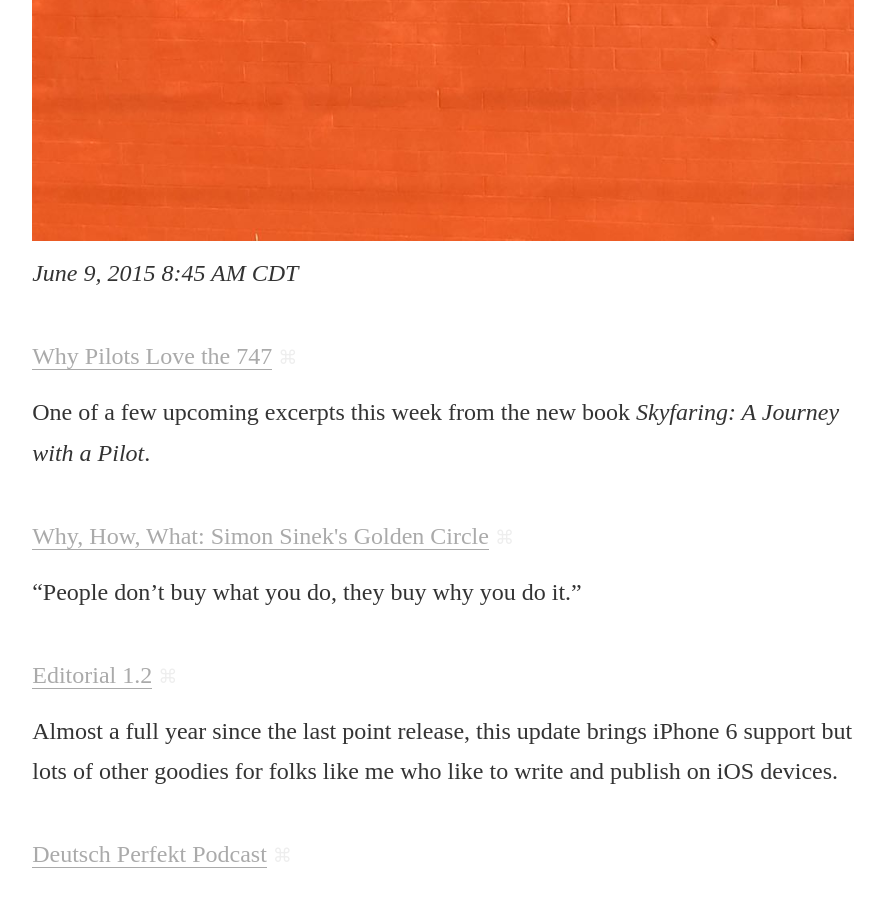
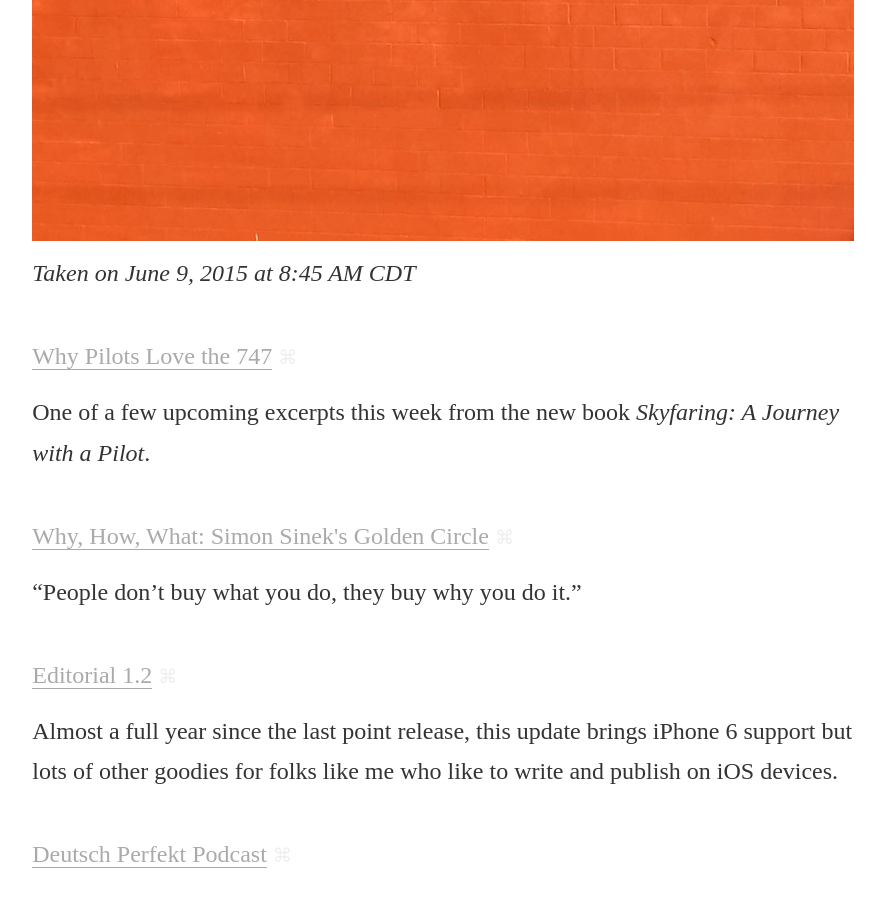
Before and after one commit to ryanirelan/ryanirelan.github.io, a Jekyll site: the page built from index.html, in a window 1280 px wide and 900 px high, scrolled down 920 px. Shown: the whole window, without its empty margins (197-1082 px from the left). Built offline with Jekyll 4.4.1, drawn with Linux system fonts in a browser that asks for light colours; nearby versions of some CDN libraries; some web fonts are replaced.

Commit message:
Update 2015-06-16-birds-on-wire.markdown

```diff
--- a/_posts/2015-06-16-birds-on-wire.markdown
+++ b/_posts/2015-06-16-birds-on-wire.markdown
@@ -4,4 +4,4 @@ title: "Birds on Wire"
 ---
 
 ![Birds on Wire](/images/IMG_2864.jpg)
-_June 9, 2015 8:45 AM CDT_
+_Taken on June 9, 2015 at 8:45 AM CDT_
```
